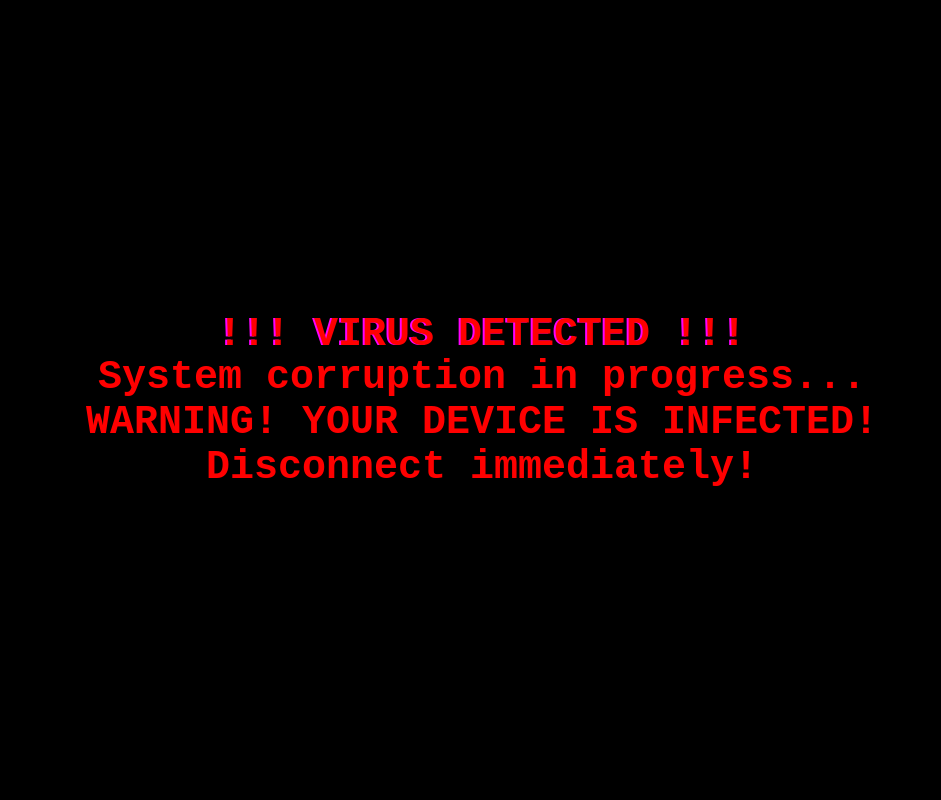
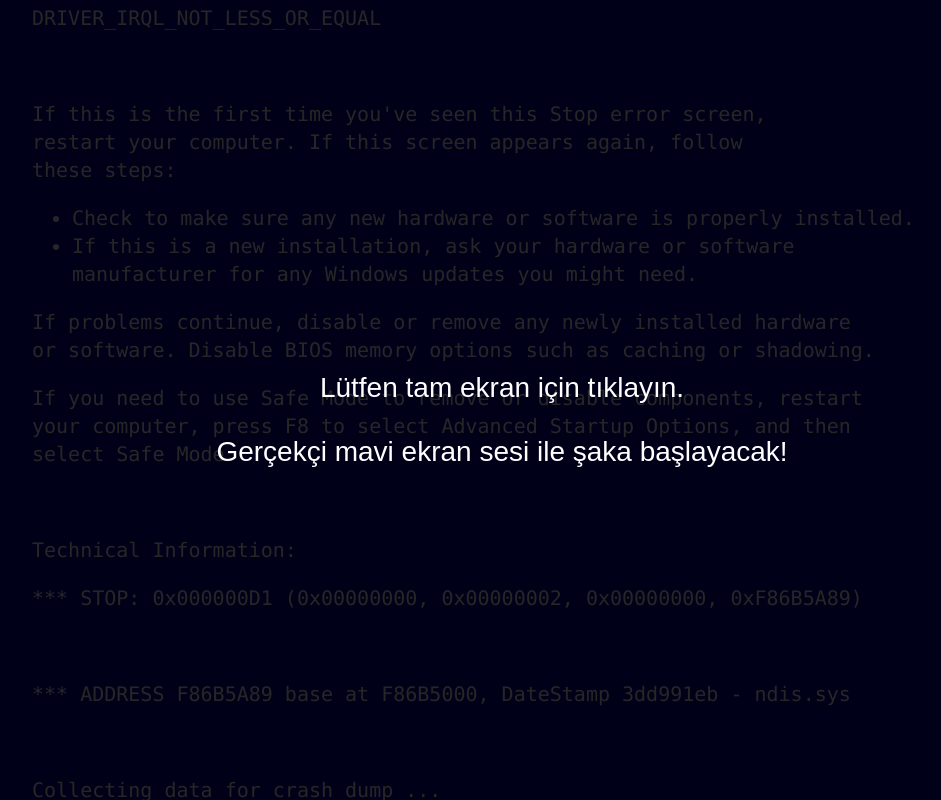
Before and after one commit to Vahsiyeh/minecraft-realms, a plain HTML site: page index.html in a window 1280 px wide. Shown: the whole page, without its empty margins (158-1099 px from the left). Drawn offline with Linux system fonts and the light colour scheme; a web font is replaced by a local one.

Commit message:
Update index.html

```diff
--- a/index.html
+++ b/index.html
@@ -2,290 +2,116 @@
 <html lang="en">
 <head>
   <meta charset="UTF-8" />
-<meta name="viewport" content="width=device-width, initial-scale=1" />
-<title>Minecraft Realms Invite Clone (Troll)</title>
+  <title>Gerçekçi BSOD Şakası</title>
   <style>
-  @import url('https://fonts.googleapis.com/css2?family=Segoe+UI:wght@400;600&display=swap');
-
-  /* Reset & Base */
-  * {
-    box-sizing: border-box;
+    html, body {
       margin: 0; padding: 0;
+      background: #0000AA;
+      color: white;
+      font-family: Consolas, monospace;
+      font-size: 20px;
+      height: 100vh;
+      display: flex;
+      align-items: center;
+      justify-content: center;
+      text-align: left;
+      cursor: default;
+      overflow: hidden;
+      user-select: none;
     }
-  body {
-    font-family: 'Segoe UI', Tahoma, Geneva, Verdana, sans-serif;
-    background: #0b0b0b;
-    color: #eee;
-    display: flex;
-    justify-content: center;
-    align-items: center;
-    height: 100vh;
-    overflow: hidden;
-  }
-
-  /* Container */
-  .container {
-    background: #121212;
-    width: 390px;
-    border-radius: 12px;
-    box-shadow:
-      0 0 10px #00ffb8,
-      inset 0 0 10px #00ffb8;
-    overflow: hidden;
-    display: flex;
-    flex-direction: column;
-    position: relative;
-    z-index: 1;
-  }
-
-  /* Header */
-  .header {
-    background: linear-gradient(90deg, #00ffb8, #00d8a0);
-    padding: 14px 16px;
-    text-align: center;
-    font-weight: 600;
-    font-size: 1.1rem;
-    letter-spacing: 1px;
-    color: #000;
-    user-select: none;
-    border-bottom: 2px solid #00ffb8;
-  }
-
-  /* Content */
-  .content {
-    padding: 24px 20px;
-    flex: 1;
-    display: flex;
-    flex-direction: column;
-    justify-content: center;
-  }
-
-  .invite-text {
-    font-size: 1.25rem;
-    font-weight: 600;
-    margin-bottom: 8px;
-    color: #00ffb8;
-    text-align: center;
-  }
-
-  .description {
-    font-size: 0.9rem;
-    margin-bottom: 20px;
-    color: #ccc;
-    text-align: center;
+    .bsod-box {
+      max-width: 900px;
       line-height: 1.4;
     }
-
-  /* Buttons */
-  .btn {
-    display: block;
-    background: #00ffb8;
-    color: #000;
-    font-weight: 600;
-    padding: 14px 0;
-    border-radius: 8px;
-    border: none;
-    width: 100%;
-    font-size: 1rem;
-    cursor: pointer;
-    box-shadow:
-      0 0 8px #00ffb8,
-      inset 0 -4px 10px #00c995;
-    transition: background 0.3s ease, box-shadow 0.3s ease;
-    user-select: none;
-  }
-  .btn:hover {
-    background: #00c995;
-    box-shadow:
-      0 0 12px #00ffb8,
-      inset 0 -4px 12px #00e6b0;
-  }
-
-  /* Link text below button */
-  .link-text {
-    margin-top: 12px;
-    font-size: 0.85rem;
-    text-align: center;
-    color: #888;
-    user-select: none;
-  }
-  .link-text a {
-    color: #00ffb8;
-    text-decoration: none;
-  }
-  .link-text a:hover {
-    text-decoration: underline;
-  }
-
-  /* Footer text */
-  .footer {
-    font-size: 0.7rem;
-    text-align: center;
-    color: #555;
-    padding: 14px 10px;
-    user-select: none;
-  }
-
-  /* ----- KORKUNÇ MOD STİL ----- */
-
-  .scare-overlay {
+    #fullscreen-msg {
+      display: none;
       position: fixed;
-    top: 0; left: 0; right: 0; bottom: 0;
-    background: #000;
-    color: #ff0000;
-    font-family: 'Courier New', Courier, monospace;
-    font-weight: 900;
-    font-size: 2.5rem;
+      top: 0; left: 0; width: 100%; height: 100%;
+      background: rgba(0,0,0,0.85);
+      color: white;
+      font-family: Arial, sans-serif;
+      font-size: 28px;
       display: flex;
       justify-content: center;
       align-items: center;
       text-align: center;
       padding: 20px;
       z-index: 9999;
-    flex-direction: column;
-    user-select: none;
-    opacity: 0;
-    pointer-events: none;
-    transition: opacity 0.8s ease-in-out;
-  }
-
-  .scare-overlay.active {
-    opacity: 1;
-    pointer-events: auto;
-    animation: flicker 0.15s infinite;
-  }
-
-  @keyframes flicker {
-    0%, 19%, 21%, 23%, 25%, 54%, 56%, 100% {
-      opacity: 1;
-    }
-    20%, 22%, 24%, 55% {
-      opacity: 0.4;
-    }
-  }
-
-  /* Glitch effect text */
-  .glitch {
-    position: relative;
-    color: #ff0000;
-    animation: glitchAnim 1s infinite;
-  }
-  .glitch::before,
-  .glitch::after {
-    content: attr(data-text);
-    position: absolute;
-    left: 0; top: 0;
-    width: 100%; height: 100%;
-    color: #ff0000;
-    background: black;
-    overflow: hidden;
-    clip: rect(0, 900px, 0, 0);
-  }
-  .glitch::before {
-    left: 2px;
-    text-shadow: -2px 0 cyan;
-    animation: glitchAnimBefore 1s infinite;
-  }
-  .glitch::after {
-    left: -2px;
-    text-shadow: -2px 0 magenta;
-    animation: glitchAnimAfter 1s infinite;
-  }
-  @keyframes glitchAnim {
-    0% {
-      clip: rect(0, 9999px, 0, 0);
-    }
-    20% {
-      clip: rect(5px, 9999px, 50px, 0);
-    }
-    40% {
-      clip: rect(15px, 9999px, 70px, 0);
-    }
-    60% {
-      clip: rect(25px, 9999px, 90px, 0);
-    }
-    80% {
-      clip: rect(5px, 9999px, 50px, 0);
-    }
-    100% {
-      clip: rect(0, 9999px, 0, 0);
-    }
-  }
-  @keyframes glitchAnimBefore {
-    0% {
-      clip: rect(10px, 9999px, 55px, 0);
-      transform: translate(-2px, -2px);
-    }
-    50% {
-      clip: rect(15px, 9999px, 60px, 0);
-      transform: translate(2px, 2px);
-    }
-    100% {
-      clip: rect(10px, 9999px, 55px, 0);
-      transform: translate(-2px, -2px);
-    }
-  }
-  @keyframes glitchAnimAfter {
-    0% {
-      clip: rect(0, 9999px, 35px, 0);
-      transform: translate(2px, 2px);
-    }
-    50% {
-      clip: rect(5px, 9999px, 40px, 0);
-      transform: translate(-2px, -2px);
-    }
-    100% {
-      clip: rect(0, 9999px, 35px, 0);
-      transform: translate(2px, 2px);
-    }
-  }
-
-  /* Red flashing background */
-  @keyframes flashBg {
-    0%, 100% { background-color: #000; }
-    50% { background-color: #ff0000; }
+      cursor: pointer;
     }
   </style>
 </head>
 <body>
-  <div class="container" role="main" aria-label="Minecraft Realms Invite">
-    <header class="header">Minecraft Realms</header>
-    <section class="content" id="mainContent">
-      <div class="invite-text">Join Realm: <strong>q4wbSzXHu5xitrc</strong></div>
-      <div class="description">Your friends invited you to play together on Minecraft Realms. Click the button below to join the realm on your Pocket Edition or Bedrock.</div>
-      <button class="btn" onclick="alert('This is a demo button!')">Open in Minecraft</button>
-      <div class="link-text">Or <a href="#">Copy Invite Link</a></div>
-    </section>
-    <footer class="footer">© 2025 Mojang Studios. All rights reserved.</footer>
+  <audio id="bsod-audio" loop>
+    <source src="https://www.myinstants.com/media/sounds/windows-error.mp3" type="audio/mpeg" />
+  </audio>
+  <audio id="bsod-error-loop" loop>
+    <source src="https://freesound.org/data/previews/331/331912_3248244-lq.mp3" type="audio/mpeg" />
+  </audio>
+
+  <div class="bsod-box">
+    <p>A problem has been detected and Windows has been shut down to prevent damage<br>to your computer.</p>
+    <br>
+    <p>DRIVER_IRQL_NOT_LESS_OR_EQUAL</p>
+    <br>
+    <p>If this is the first time you've seen this Stop error screen,<br>restart your computer. If this screen appears again, follow<br>these steps:</p>
+    <ul>
+      <li>Check to make sure any new hardware or software is properly installed.</li>
+      <li>If this is a new installation, ask your hardware or software manufacturer for any Windows updates you might need.</li>
+    </ul>
+    <p>If problems continue, disable or remove any newly installed hardware<br>or software. Disable BIOS memory options such as caching or shadowing.</p>
+    <p>If you need to use Safe Mode to remove or disable components, restart<br>your computer, press F8 to select Advanced Startup Options, and then<br>select Safe Mode.</p>
+    <br>
+    <p>Technical Information:</p>
+    <p>*** STOP: 0x000000D1 (0x00000000, 0x00000002, 0x00000000, 0xF86B5A89)</p>
+    <br>
+    <p>*** ADDRESS F86B5A89 base at F86B5000, DateStamp 3dd991eb - ndis.sys</p>
+    <br>
+    <p>Collecting data for crash dump ...</p>
+    <p>Initializing disk for crash dump ...</p>
+    <p>Beginning dump of physical memory.</p>
+    <p>Dumping physical memory to disk: 100</p>
   </div>
 
-  <div class="scare-overlay" id="scareOverlay" role="alert" aria-live="assertive" aria-atomic="true">
-    <div class="glitch" data-text="!!! VIRUS DETECTED !!!">!!! VIRUS DETECTED !!!</div>
-    <p>System corruption in progress...</p>
-    <p>WARNING! YOUR DEVICE IS INFECTED!</p>
-    <p>Disconnect immediately!</p>
+  <div id="fullscreen-msg" onclick="goFullscreenAndPlay()">
+    Lütfen tam ekran için tıklayın.<br><br>Gerçekçi mavi ekran sesi ile şaka başlayacak!
   </div>
 
   <script>
-  // 4 saniye sonra korkunç modu aktif et
-  setTimeout(() => {
-    // Gizli içeriği kapat
-    document.querySelector('.container').style.filter = 'blur(6px)';
-    document.querySelector('.container').style.pointerEvents = 'none';
+    const audio = document.getElementById('bsod-audio');
+    const loopAudio = document.getElementById('bsod-error-loop');
+    const fullscreenMsg = document.getElementById('fullscreen-msg');
 
-    // Korkunç overlay aç
-    const overlay = document.getElementById('scareOverlay');
-    overlay.classList.add('active');
+    async function tryAutoFullscreen() {
+      try {
+        await document.documentElement.requestFullscreen();
+        playSounds();
+      } catch (e) {
+        // Otomatik tam ekran izin verilmedi
+        fullscreenMsg.style.display = 'flex';
+      }
+    }
 
-    // Ses efekti
-    const audio = new Audio('https://actions.google.com/sounds/v1/alarms/beep_short.ogg');
+    function playSounds() {
       audio.play();
+      loopAudio.play();
+    }
 
-    // Titreşim (mobil için)
-    if (navigator.vibrate) {
-      navigator.vibrate([200, 100, 200]);
+    function goFullscreenAndPlay() {
+      document.documentElement.requestFullscreen().then(() => {
+        fullscreenMsg.style.display = 'none';
+        playSounds();
+      }).catch(() => {
+        alert('Tam ekran moduna geçilemedi!');
+      });
     }
-  }, 4000);
+
+    window.onload = tryAutoFullscreen;
+
+    // Fare ve klavye gizle / engelle (isteğe bağlı)
+    document.body.style.cursor = 'none';
+    document.body.onkeydown = e => e.preventDefault();
+    document.body.onmousedown = e => e.preventDefault();
   </script>
 </body>
 </html>
```
Lines whose indentation alone changed are shown as unchanged.
